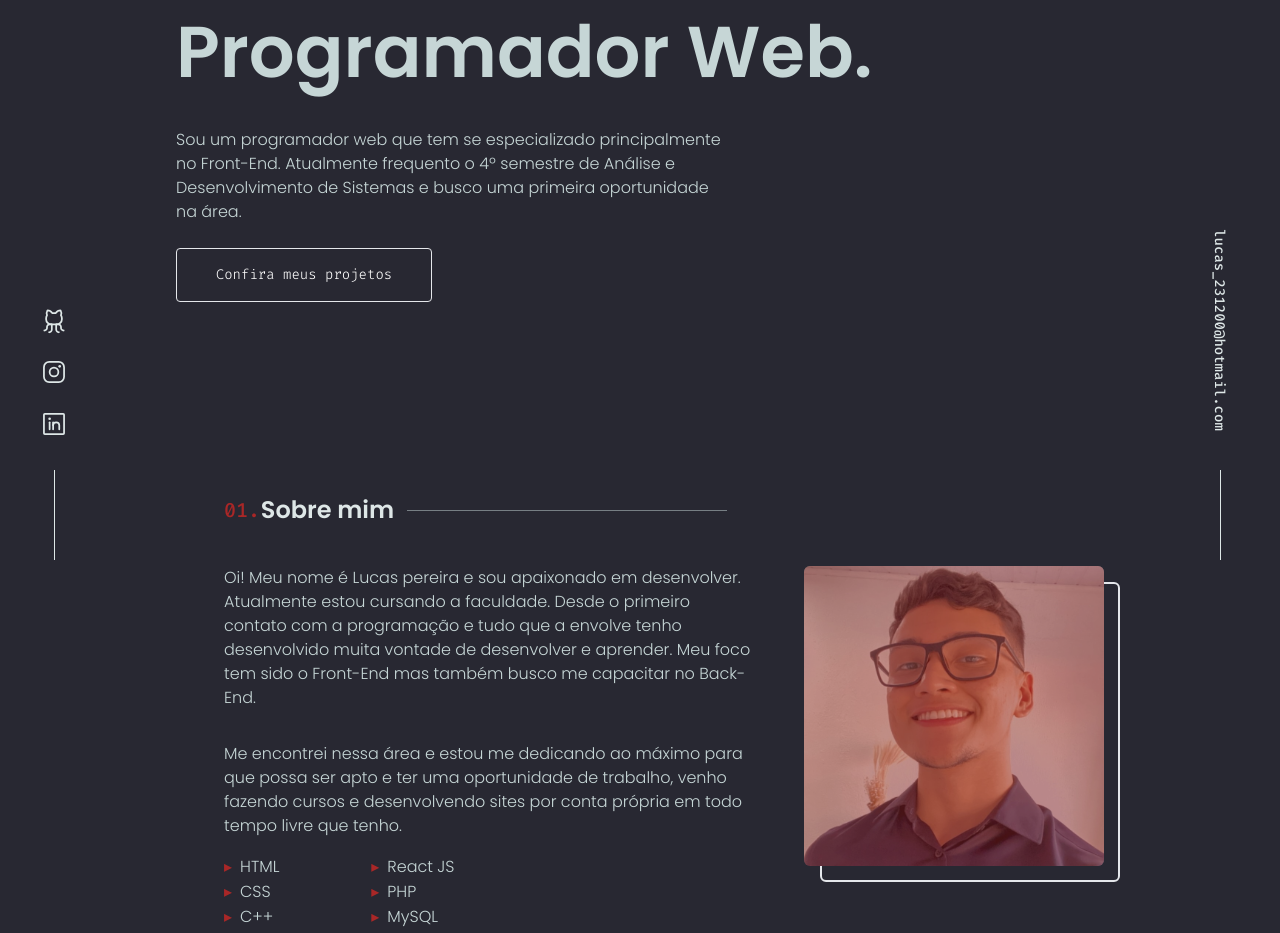
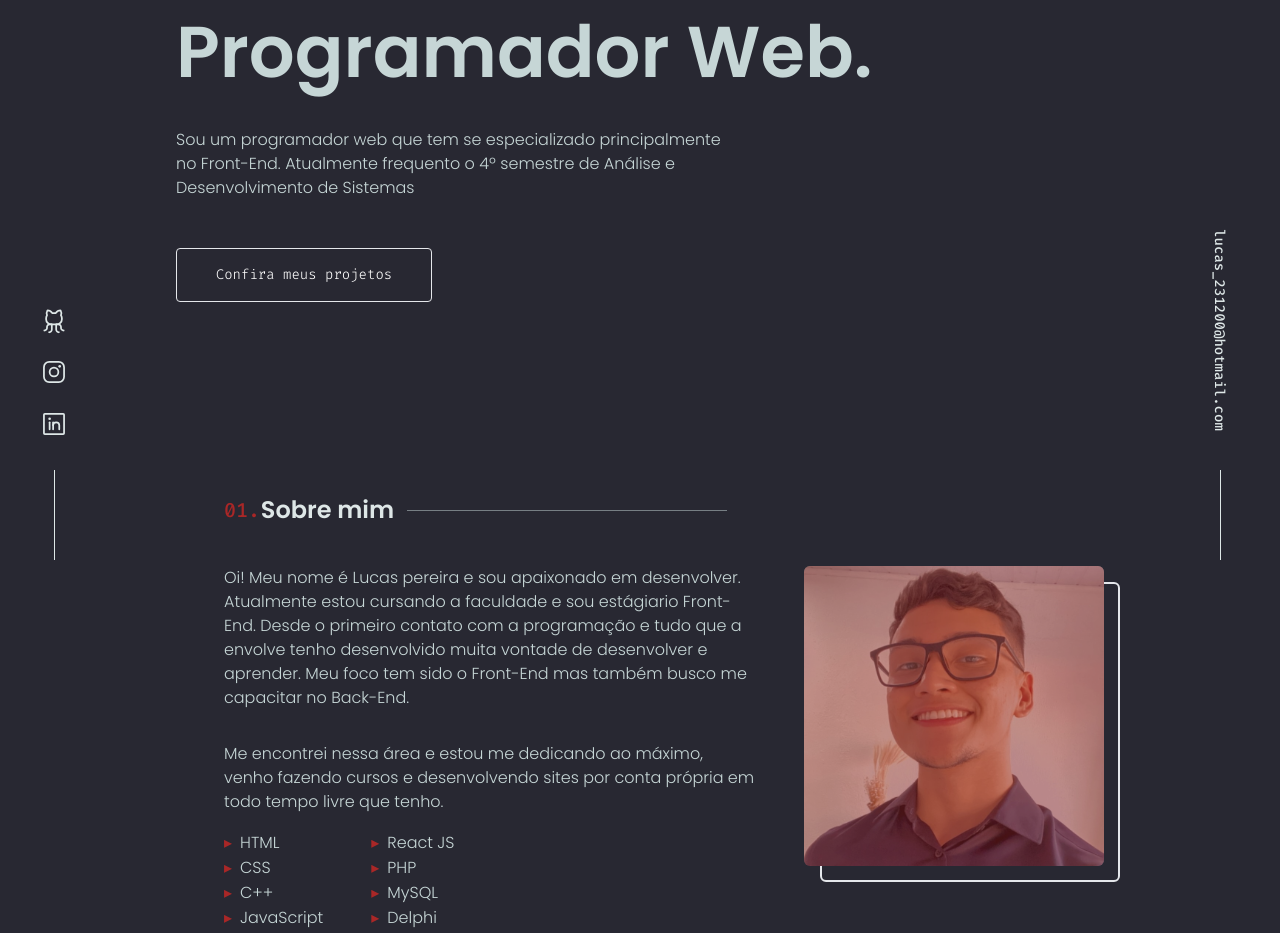
Before and after one commit to LucasPereira23/portfolio, a React (Vite) app: page / in a window 1280 px wide. Shown: the part 240-1173 px from the top of the page. Built offline with nearby package versions, Linux system fonts and the light colour scheme.

Commit message:
alteração no texto

```diff
--- a/src/components/Section.jsx
+++ b/src/components/Section.jsx
@@ -34,7 +34,7 @@ function Section () {
                 <span className="text-red-500">Olá, meu nome é</span>
                 <h1 className="mt-6 sm-mobile:text-xl mobile:text-4xl sm:text-7xl text-7xl font-bold text-white-500">Lucas Pereira.</h1>
                 <h1 className="mobile:mt-3 sm:mt-6 mobile:text-4xl sm:text-7xl font-semibold text-white-700">Programador Web.</h1>
-                <span className="mobile:mt-6 sm:mt-10 sm-mobile:h-auto sm:h-20 sm-mobile:w-[100%] mobile:w-[100%]  sm:w-[550px] inline-block text-white-700 font-light">Sou um programador web que tem se especializado principalmente no Front-End. Atualmente frequento o 4º semestre de Análise e Desenvolvimento de Sistemas e busco uma primeira oportunidade na área.</span>
+                <span className="mobile:mt-6 sm:mt-10 sm-mobile:h-auto sm:h-20 sm-mobile:w-[100%] mobile:w-[100%]  sm:w-[550px] inline-block text-white-700 font-light">Sou um programador web que tem se especializado principalmente no Front-End. Atualmente frequento o 4º semestre de Análise e Desenvolvimento de Sistemas</span>
                 <a href="https://github.com/LucasPereira23?tab=repositories" target="_blank" className="flex items-center justify-center mt-10 sm-mobile:w-[80%] mobile:w-64 border-[1px] rounded-[4px] px-[22px] py-[16px] text-white-100 text-sm font-light cursor-pointer hover:bg-white-100/10 transition-all duration-500">Confira meus projetos</a>
             </div>
 
@@ -47,14 +47,13 @@ function Section () {
                 <div className="flex sm-mobile:flex-col mobile:flex-col sm:flex-col md:flex-row">
                     <div className="flex flex-col mobile:w-[100%] sm:h-auto sm:w-[500px] md:w-[550px] xl: justify-between text-white-700 font-light">
                             <span className="mb-8">Oi! Meu nome é Lucas pereira e sou apaixonado em desenvolver.
-                             Atualmente estou cursando a faculdade. Desde o primeiro contato com a programação e tudo que a
+                             Atualmente estou cursando a faculdade e sou estágiario Front-End. Desde o primeiro contato com a programação e tudo que a
                              envolve tenho desenvolvido muita vontade de desenvolver e aprender. Meu foco tem sido o Front-End mas também busco me
                              capacitar no Back-End.
                             </span>
 
                             <span>
-                            Me encontrei nessa área e estou me dedicando ao máximo para que possa ser apto e ter uma oportunidade de
-                            trabalho, venho fazendo cursos e desenvolvendo sites por conta própria em todo tempo livre
+                            Me encontrei nessa área e estou me dedicando ao máximo, venho fazendo cursos e desenvolvendo sites por conta própria em todo tempo livre
                             que tenho.
                             </span>
 
@@ -268,7 +267,7 @@ function Section () {
                         <span className="">Contato</span>
                     </div>
                     <span className="flex items-center justify-center text-center mobile:text-4xl sm-mobile:text-3xl sm:text-5xl font-semibold text-white-700 mb-6">Entre em Contato</span>
-                    <span className="flex justify-center items-center text-center text-white-700/50 font-light mb-14">No momento busco por uma primeira oportunidade na área. Você pode entrar em contato comigo por e-mail :)</span>
+                    <span className="flex justify-center items-center text-center text-white-700/50 font-light mb-14">No momento não estou buscando vagas, mas você pode entrar em contato comigo por e-mail :)</span>
                     <a href="mailto:lucas_231200@hotmail.com" target="_blank" className="border-[1px] rounded-[4px] px-[28px] py-[16px] text-white-100 text-sm font-light cursor-pointer hover:bg-white-100/10 transition-all duration-500">Fale Comigo</a>
                 </div>
 
```
Also changed, not shown: src/images/instagram-app-dark.png (added).
